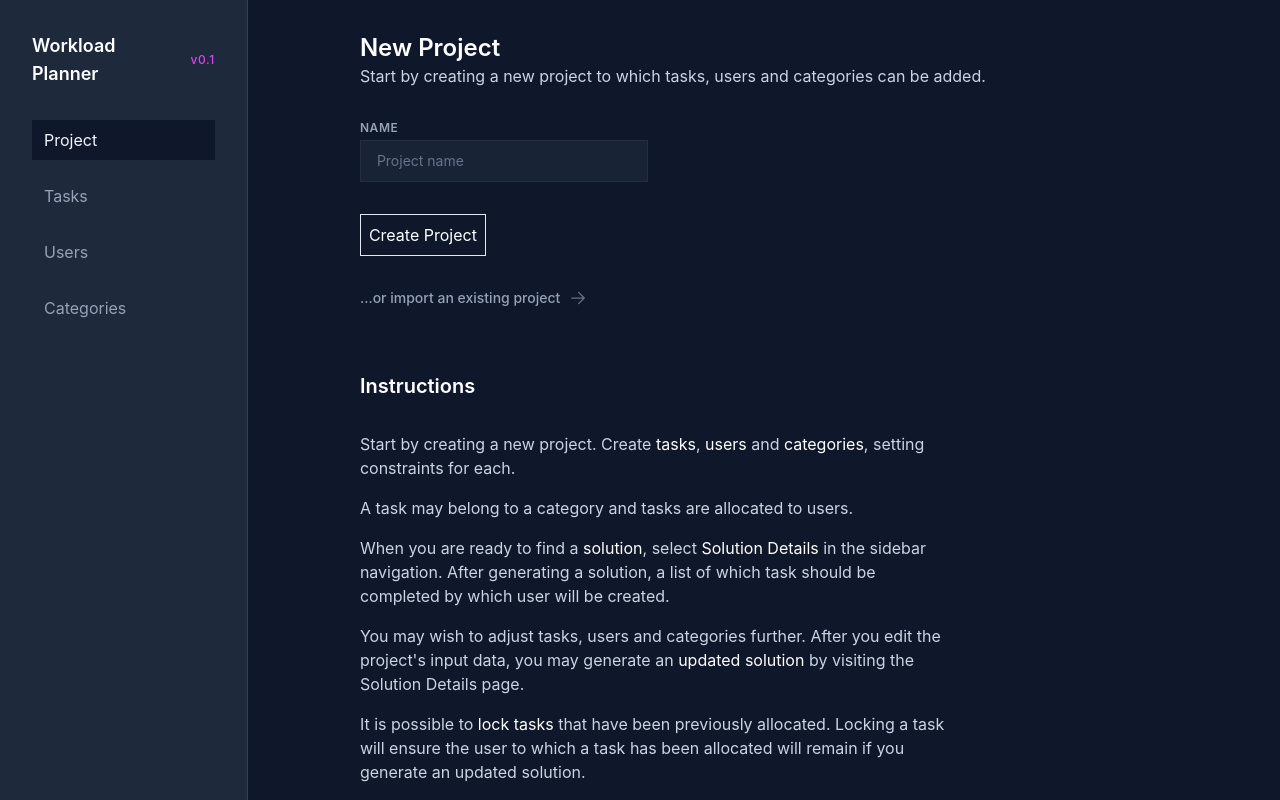
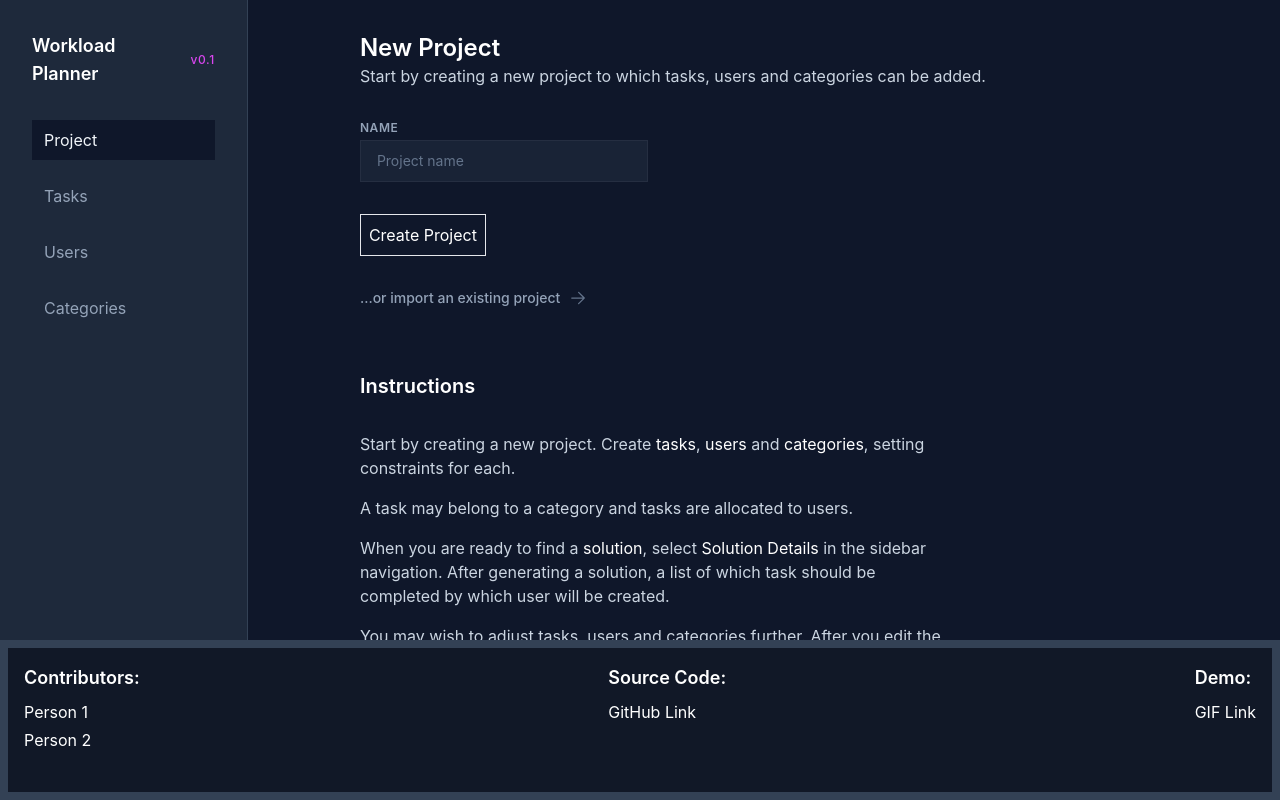
Before and after one commit to conjure-cp/task-allocation-demo, a Next.js app: page / in a window 1280 px wide. Built offline with nearby package versions, Linux system fonts and the light colour scheme.

Commit message:
Added Banner Section

```diff
--- /dev/null
+++ b/components/layout/Banner.js
@@ -0,0 +1,66 @@
+const Banner = () => {
+    return (
+      <div className="h-full bg-gray-900 text-white p-4">
+        {/*
+          1. Banner Container
+            Height      : 'h-full' makes the div take up the full height of its parent.
+            Background  : 'bg-gray-900' sets the background colour to dark gray.
+            Text Colour : 'text-white' sets the text colour to white.
+            Padding     : 'p-4' sets padding of 4 units on all sides.
+        */}
+
+          {/*
+            2. Flex Container
+              Container   : 'container' sets the max-width to the designed container width.
+              Margin Auto : 'mx-auto' centers the container horizontally.
+              Flex Row    : 'flex flex-row' enables flex layout and arranges children in a row.
+              Justify     : 'justify-between' places the first item at the start and the last item at the end.
+          */}
+        <div className="container mx-auto flex flex-row justify-between">
+          {/*
+            2.1 Contributor Info Section
+                Flex-Col   : 'flex flex-col' enables flex layout and arranges children in a column.
+                Alignment  : 'items-start' aligns the flex items to the start of the container.
+                2.1.1 span
+                    Text Style: 'text-lg font-semibold mb-2' sets the text size to large, makes it
+                                semi-bold and adds a margin-bottom of 2 units.
+            */}
+          <div className="flex flex-col items-start">
+            <span className="text-lg font-semibold mb-2">Contributors:</span>
+            <a href="#" className="mb-1">Person 1</a>
+            <a href="#" className="mb-1">Person 2</a>
+            {/* Add more here */}
+          </div>
+
+          {/*
+            2.2 Source Code Info Section
+                Flex-Col   : 'flex flex-col' enables flex layout and arranges children in a column.
+                Alignment  : 'items-start' aligns the flex items to the start of the container.
+                2.2.1 span
+                    Text Style: 'text-lg font-semibold mb-2' sets the text size to large, makes it
+                                semi-bold and adds a margin-bottom of 2 units.
+            */}
+          <div className="flex flex-col items-start">
+            <span className="text-lg font-semibold mb-2">Source Code:</span>
+            <a href="#" className="mb-1">GitHub Link</a>
+          </div>
+
+          {/*
+            2.3 GIF Link Section
+                Flex-Col   : 'flex flex-col' enables flex layout and arranges children in a column.
+                Alignment  : 'items-start' aligns the flex items to the start of the container.
+                2.2.1 span
+                    Text Style: 'text-lg font-semibold mb-2' sets the text size to large, makes it
+                                semi-bold and adds a margin-bottom of 2 units.
+            */}
+          <div className="flex flex-col items-start">
+            <span className="text-lg font-semibold mb-2">Demo:</span>
+            <a href="#" className="mb-1">GIF Link</a>
+          </div>
+        </div>
+
+      </div>
+    );
+  }
+
+  export default Banner;
--- a/components/layout/layout.js
+++ b/components/layout/layout.js
@@ -5,6 +5,8 @@ import { ArrowSmallRightIcon } from "@heroicons/react/24/outline";
 import OutputVersionDropdown from "./OutputVersionDropdown";
 import UnsavedChangesMenu from "../output/UnsavedChangesMenu";
 import Head from "next/head";
+
+import Banner from './Banner';
 
 export default function Layout({ children }) {
   const [projectData, dispatch, loading] = useProjectData();
@@ -14,12 +16,36 @@ export default function Layout({ children }) {
   }
 
   return (
-    <div className={"flex h-screen items-stretch"}>
+    <div className={"flex flex-col h-screen items-stretch"}>
+      {/*
+        1.Header & Container
+          Flex     : flex sets the display to flex, allowing elements to be laid out in a row or
+                     column.
+          Flex-col : 'flex-col' arranges the flex children vertically in a column.
+          Height   : h-screen sets the height to be the same as the viewport height.
+          Alignment: items-stretch makes the flex items stretch to fill the container along the
+                     cross-axis, making sure they take up the full height of the container.
+        */}
       <Head>
         <title>Workload Planner</title>
       </Head>
+      {/*
+          2.Feature Section
+          Flex     : flex sets the display to flex, allowing elements to be laid out in a row or
+                      column.
+          Flex-grow: 'flex-grow' allows the div to take up any remaining space in the flex container.
+          Height   : h-4/5 sets the height to be 80% of the parent container.
+        */}
+      <div className={"flex flex-grow h-4/5"}>
+        {/*
+          2.1 Sidebar
+            Width     : w-[19rem] sets the width of the sidebar to 19rem.
+            Border    : border-r border-slate-700 adds a right border with a slate-grey colour.
+            Background: bg-slate-800 sets the background colour to slate-grey.
+            Padding   : px-8 py-8 sets padding of 8 units on both x and y-axes.
+        */}
         <div
-        className={"w-[19rem] border-r border-slate-700 bg-slate-800 px-8 py-8"}
+          className={"w-[19rem] border-r border-slate-700 bg-slate-800 px-8 py-8 "}
         >
           <div className={"flex items-center space-x-2"}>
             <Link href={"/"}>
@@ -94,9 +120,27 @@ export default function Layout({ children }) {
             </div>
           ) : null}
         </div>
-      <div className={"w-full overflow-auto py-8 px-28"}>
+        {/*
+          2.2.Content
+            Width   : w-full sets the width to take up all available space.
+            Overflow: overflow-auto allows the content to scroll if it overflows.
+            Padding : py-8 px-28 sets vertical padding of 8 units and horizontal padding of 28 units.
+        */}
+        <div className={"flex-grow h-full w-full overflow-auto py-8 px-28"}>
           <UnsavedChangesMenu />
           {children}
+        </div>
+      </div>
+      {/*
+        3.Banner
+          Height    : h-1/5 sets the height to be 20% of the parent container.
+          Width     : w-full sets the width to take up all available space.
+          Background: bg-slate-700 sets the background to a slate-grey colour.
+          Padding   : p-4 adds padding of 4 units to all sides.
+          Bottom    : bottom-0 places it at the bottom of the flex container.
+      */}
+      <div className={"h-1/5 w-full bg-slate-700 p-2 bottom-0"}>
+        <Banner />
       </div>
     </div>
   );
```
Lines whose indentation alone changed are shown as unchanged.
